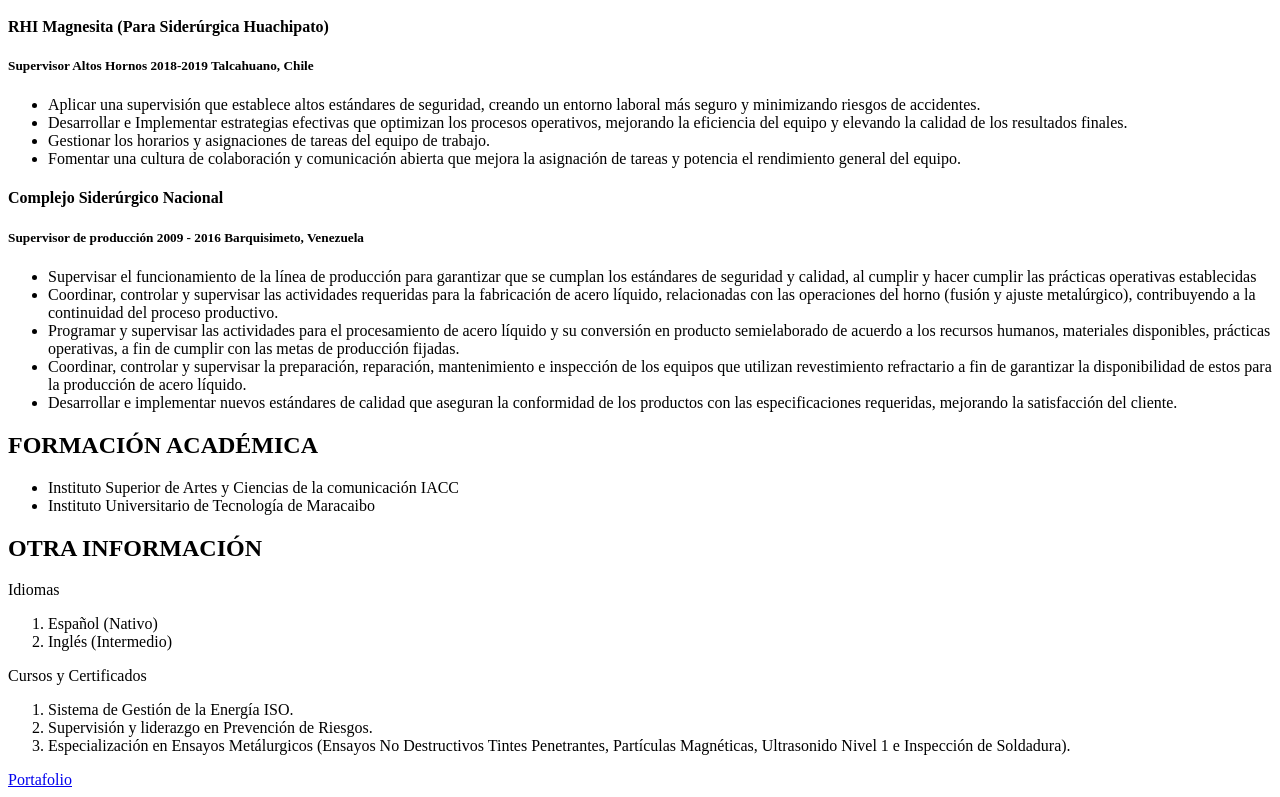
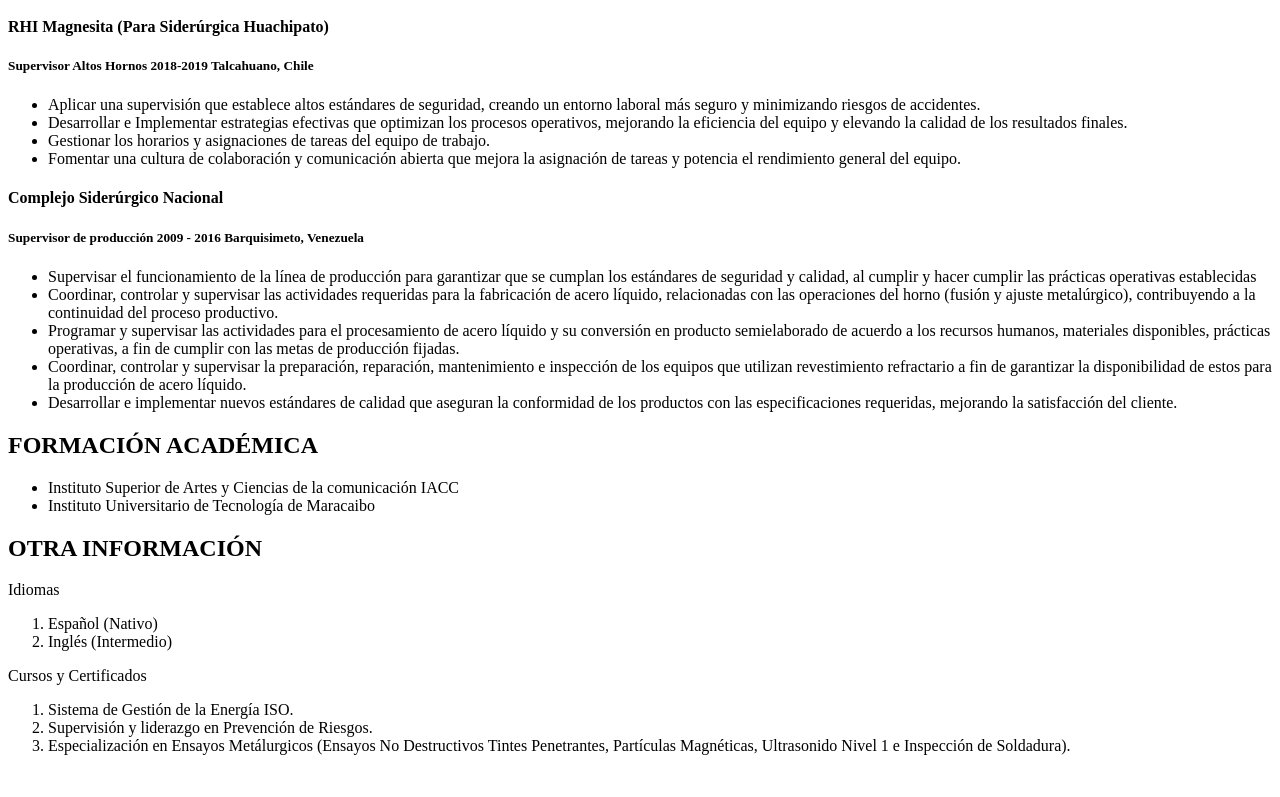
Before and after one commit to DavidPichardoToyo/CV-David-Pichardo-Toyo, a plain HTML site: page index.html in a window 1280 px wide. Shown: the part 682-1479 px from the top of the page. After the commit the page ends 1453 px from the top, so only its background shows below. Drawn offline with Linux system fonts and the light colour scheme.

Commit message:
CV actualizado

```diff
--- a/index.html
+++ b/index.html
@@ -62,7 +62,6 @@
         <li>Supervisión y liderazgo en Prevención de Riesgos.</li>
         <li>Especialización en Ensayos Metálurgicos (Ensayos No Destructivos Tintes Penetrantes, Partículas Magnéticas, Ultrasonido Nivel 1 e Inspección de Soldadura).</li>
     </ol>
-    <a href='/portafolio'>Portafolio</a>
 
 </body>
 </html>
```
